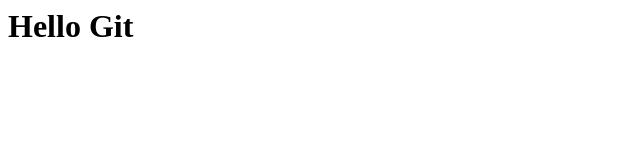
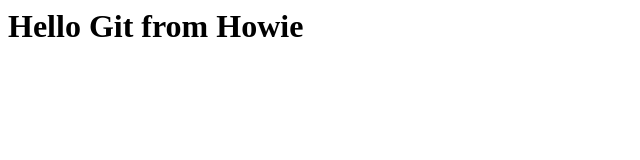
Before and after one commit to howardop/sonny, a plain HTML site: page index.html in a window 1280 px wide. Shown: the whole page, without its empty margins (0-640 px from the left). Drawn offline with Linux system fonts and the light colour scheme.

```diff
--- a/index.html
+++ b/index.html
@@ -2,6 +2,6 @@
     <head>
     </head>
     <body>
-        <h1>Hello Git</h1>
+        <h1>Hello Git from Howie</h1>
     </body>
 </html>
```
